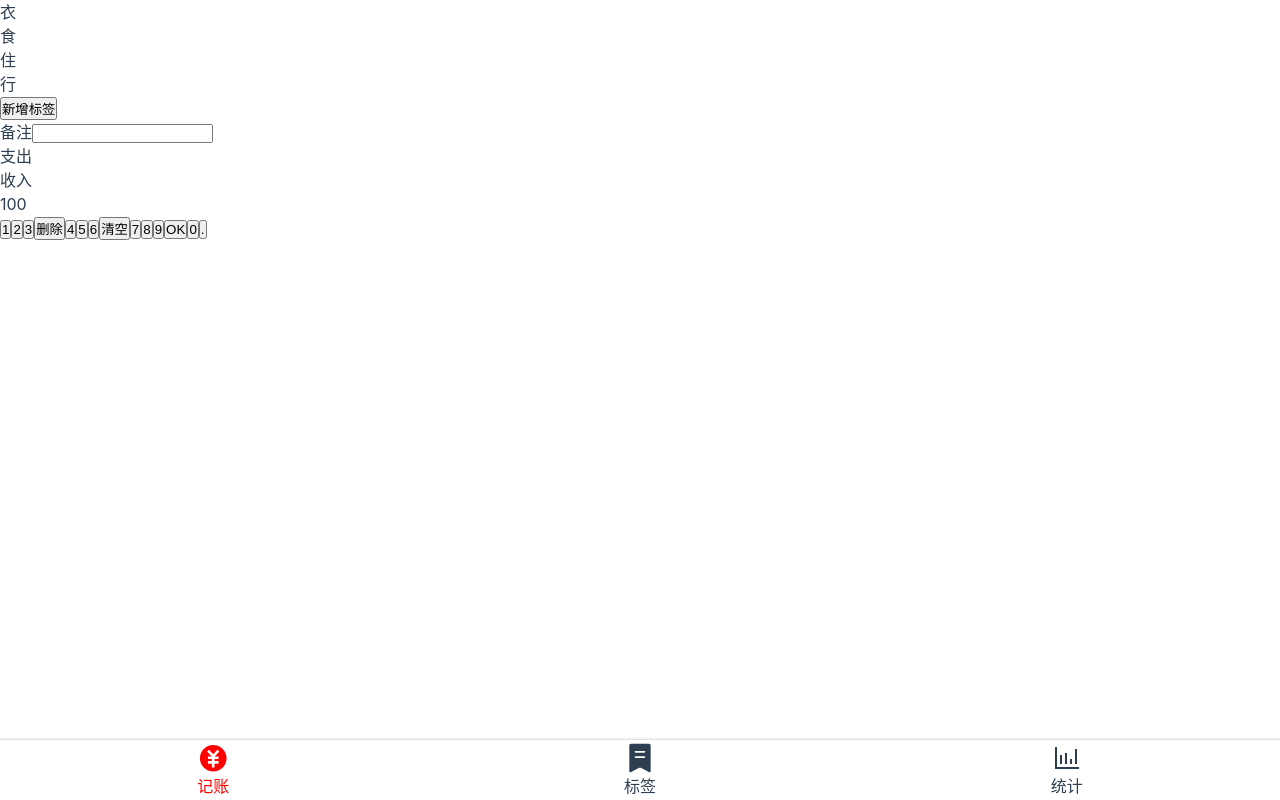
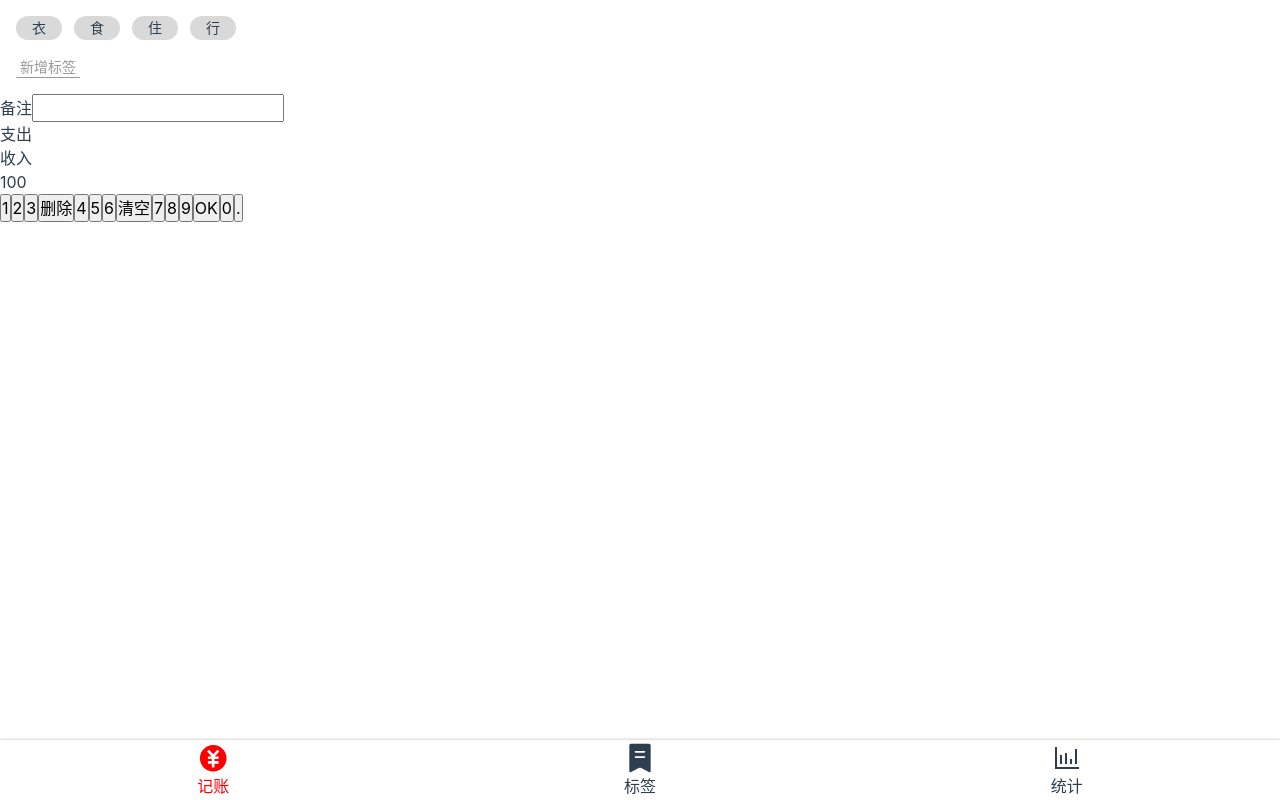
Before and after one commit to hlccare/easyrecord-vue, a Vue app: page /#/money in a window 1280 px wide. Built offline with nearby package versions, Linux system fonts and the light colour scheme; the HTML template or start-up script is replaced by a standard one.

Commit message:
money tags样式

```diff
--- a/src/App.vue
+++ b/src/App.vue
@@ -10,6 +10,7 @@
 body {
   line-height: 1.5;
   font-family: $font-hei;
+  font-size: 16px;
   -webkit-font-smoothing: antialiased;
   -moz-osx-font-smoothing: grayscale;
   color: #2c3e50;
--- a/src/assets/style/reset.scss
+++ b/src/assets/style/reset.scss
@@ -7,3 +7,9 @@
     text-decoration: none;
     color: inherit;
   }
+  ul, ol{
+      list-style: none;
+  }
+  button, input{
+      font: inherit;
+  }
--- a/src/views/Money.vue
+++ b/src/views/Money.vue
@@ -54,4 +54,31 @@ export default {
 </script>
 
 <style lang="scss" scoped>
+@import "~@/assets/style/helper.scss";
+.tags {
+  font-size: 14px;
+  padding: 16px;
+  > .current {
+    display: flex;
+    > li {
+      background: #d9d9d9;
+      $h: 24px;
+      height: $h;
+      line-height: $h;
+      border-radius: ($h/2);
+      padding: 0 16px;
+      margin-right: 12px;
+    }
+  }
+  > .new {
+    padding-top: 16px;
+    button {
+      background: transparent;
+      border: none;
+      color: #999;
+      border-bottom: 1px solid;
+      padding: 0 4px;
+    }
+  }
+}
 </style>
```
